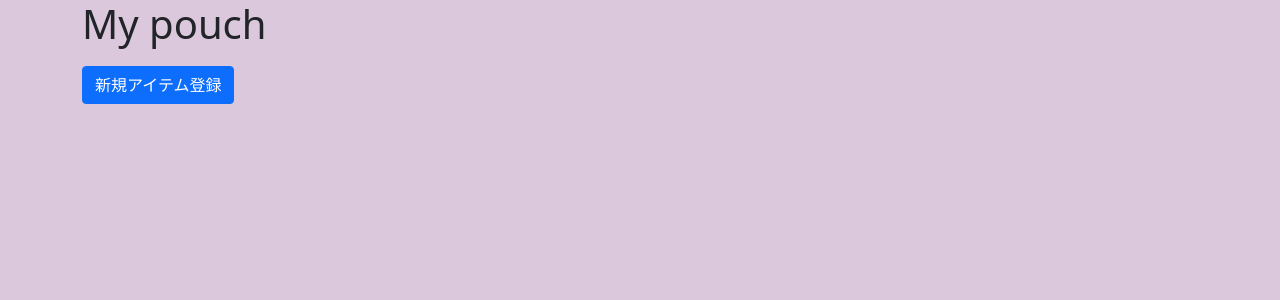
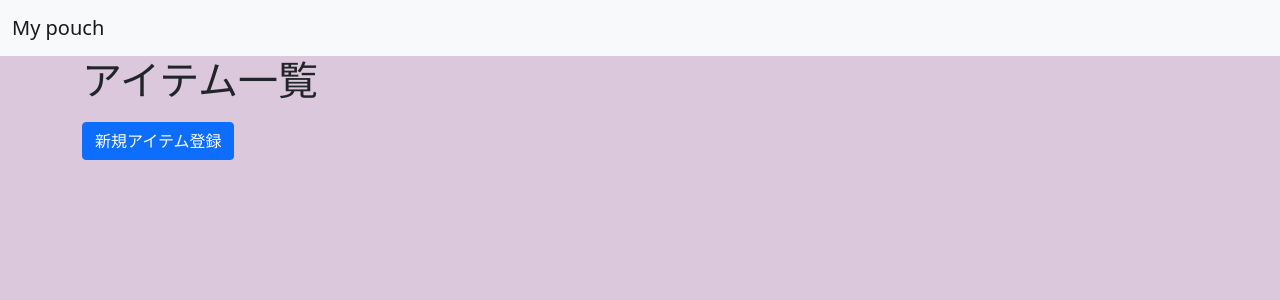
Before and after one commit to asamia/pouch, a Laravel app: page / in a window 1280 px wide. Shown: the top 300 px of the page. Run offline with Laravel 8, Linux system fonts and the light colour scheme; data that the repository does not hold is empty; some libraries are stand-ins or nearby versions.

Commit message:
add navbar

```diff
--- a/resources/views/items/index.blade.php
+++ b/resources/views/items/index.blade.php
@@ -2,7 +2,7 @@
 
 @section('content')
 
-    <h1>My pouch</h1>
+    <h1>アイテム一覧</h1>
     @if (count($items) > 0)
         <table class="table table-striped table-light">
             <thead>
--- a/resources/views/layouts/navbar.blade.php
+++ b/resources/views/layouts/navbar.blade.php
@@ -0,0 +1,5 @@
+<nav class="navbar navbar-expand-sm navbar-light bg-light">
+    <div class="container-fluid">
+        <a class="navbar-brand" href="/">My pouch</a>
+    </div>
+</nav>
```
